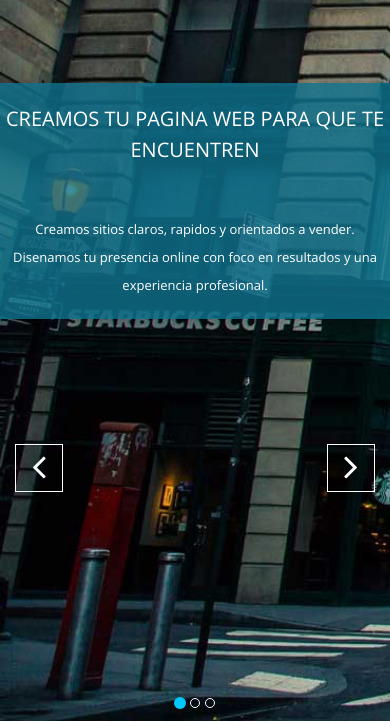
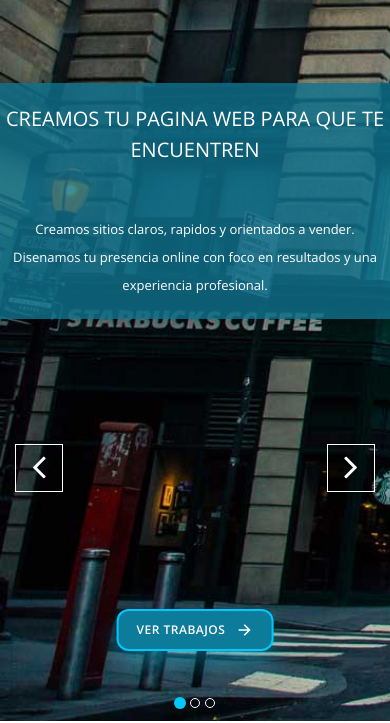
Before and after one commit to jere-dev-tech/RaizDigitalweb, a plain HTML site: page index.html in a window 390 px wide. Shown: the part 123-846 px from the top of the page. Drawn offline with nearby package versions, Linux system fonts and the light colour scheme.

Commit message:
Improve hero CTA and smooth scroll

```diff
--- a/css/main.css
+++ b/css/main.css
@@ -365,6 +365,64 @@ width: 11px;
     background-color: #009EE3;
     border-color: #009EE3;
     color: #fff;
+}
+
+.hero-cta {
+  position: absolute;
+  left: 50%;
+  bottom: 90px;
+  transform: translateX(-50%);
+  z-index: 25;
+}
+
+.hero-cta-button {
+  display: inline-block;
+  padding: 2px;
+  border-radius: 12px;
+  background: #00c7fc;
+  box-shadow: 0 12px 25px rgba(0, 199, 252, 0.35);
+  color: #fff;
+  text-decoration: none;
+  transition: transform 0.2s ease, box-shadow 0.2s ease;
+}
+
+.hero-cta-button:hover {
+  transform: translateY(-2px) scale(1.03);
+  box-shadow: 0 16px 35px rgba(0, 199, 252, 0.5);
+}
+
+.hero-cta-button:active {
+  transform: translateY(0) scale(0.98);
+}
+
+.hero-cta-inner {
+  display: inline-flex;
+  align-items: center;
+  gap: 10px;
+  padding: 12px 22px;
+  border-radius: 10px;
+  background-color: rgba(15, 116, 143, 0.9);
+}
+
+.hero-cta-text {
+  color: #fff;
+  font-weight: 600;
+  letter-spacing: 0.5px;
+  text-transform: uppercase;
+  transition: color 0.2s ease, transform 0.2s ease;
+}
+
+.hero-cta-icon {
+  width: 22px;
+  height: 22px;
+  fill: currentColor;
+  transition: color 0.2s ease, transform 0.2s ease;
+}
+
+.hero-cta-button:hover .hero-cta-text,
+.hero-cta-button:hover .hero-cta-icon {
+  color: #ffffff;
+  transform: translateX(4px);
 }
 
 .carousel-indicators .active {
--- a/css/responsive.css
+++ b/css/responsive.css
@@ -155,6 +155,23 @@ px      68    160    252    */
   right: 0;
 }
 
+.hero-cta {
+  bottom: 70px;
+}
+
+.hero-cta-inner {
+  padding: 10px 18px;
+}
+
+.hero-cta-text {
+  font-size: 12px;
+}
+
+.hero-cta-icon {
+  width: 18px;
+  height: 18px;
+}
+
 #nav-arrows > a {
   height: 48px;
   width: 48px;
--- a/index.html
+++ b/index.html
@@ -144,6 +144,17 @@
                         <i class="fa fa-angle-right fa-3x"></i>
                     </a>
                 </nav>
+
+                <div class="hero-cta">
+                    <a class="hero-cta-button" href="#portfolio">
+                        <span class="hero-cta-inner">
+                            <span class="hero-cta-text">Ver trabajos</span>
+                            <svg xmlns="http://www.w3.org/2000/svg" viewBox="0 0 24 24" aria-hidden="true" class="hero-cta-icon">
+                                <path d="M16.172 11l-5.364-5.364 1.414-1.414L20 12l-7.778 7.778-1.414-1.414L16.172 13H4v-2z"></path>
+                            </svg>
+                        </span>
+                    </a>
+                </div>
 
             </div>
         </section>
--- a/js/main.js
+++ b/js/main.js
@@ -25,6 +25,21 @@ $(function(){
         filter: ':not(.external)',
         scrollSpeed: 950,
         scrollThreshold: 1
+    });
+
+    $('a[href^="#"]').on('click', function (event) {
+        var targetId = this.getAttribute('href');
+        if (!targetId || targetId === '#') {
+            return;
+        }
+
+        var $target = $(targetId);
+        if ($target.length) {
+            event.preventDefault();
+            $('html, body').animate({
+                scrollTop: $target.offset().top
+            }, 700);
+        }
     });
 
     // Slider Height
```
